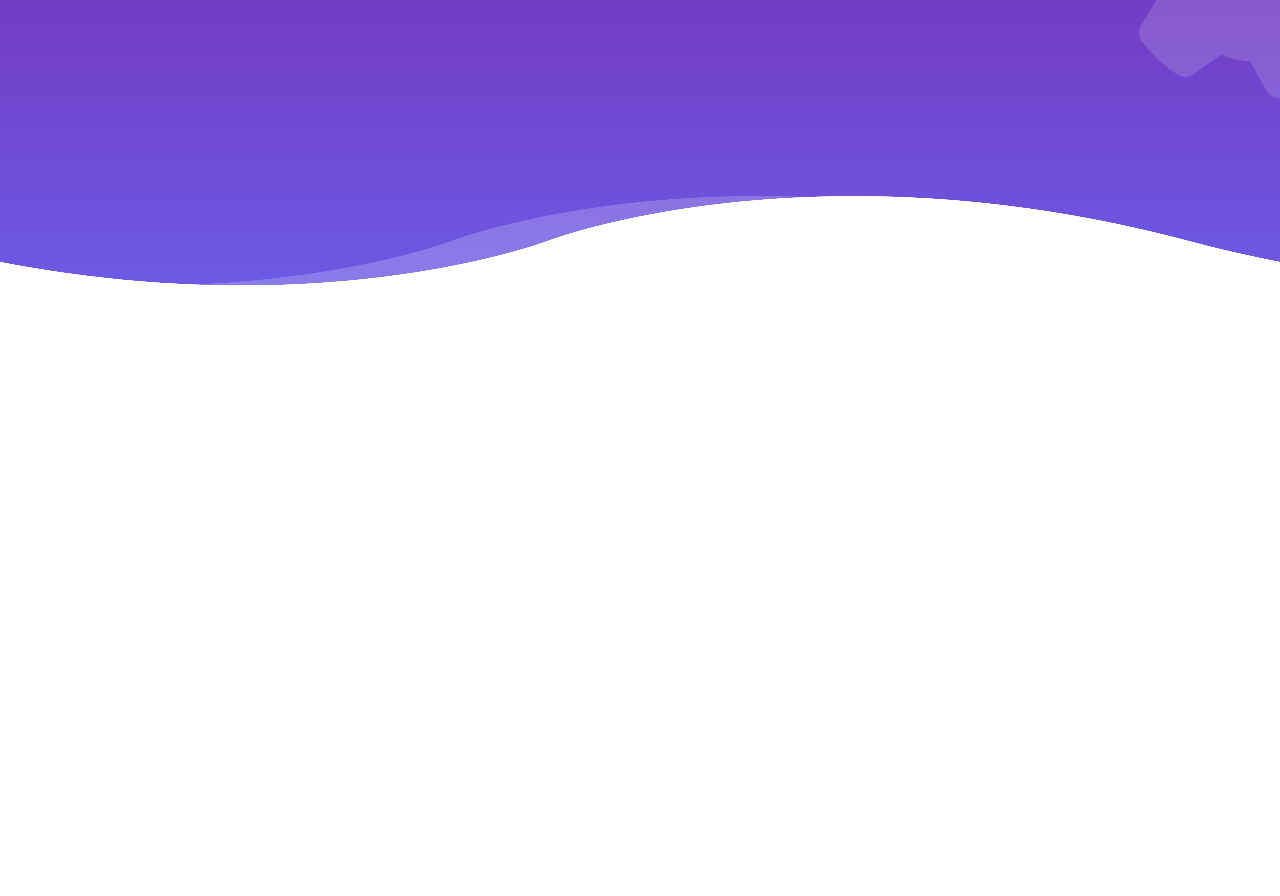
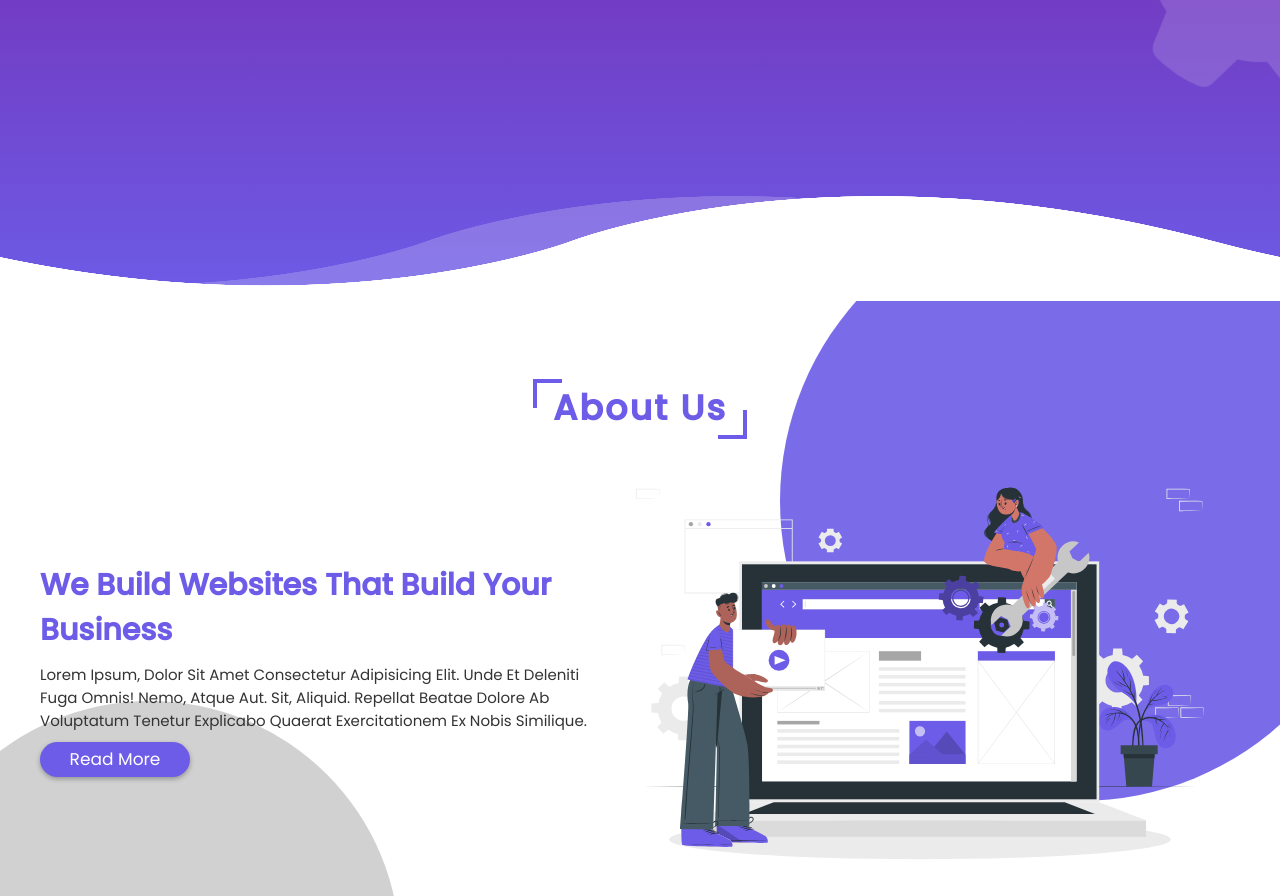
Before and after one commit to ydeek/WebDesignAndDevelopmentServices, a plain HTML site: page index.html in a window 1280 px wide. Shown: the part 579-1475 px from the top of the page. Before the commit the page ends 880 px from the top, so only its background shows below. Drawn offline with nearby package versions, Linux system fonts and the light colour scheme.

Commit message:
completed developing about us section

```diff
--- a/css/style.css
+++ b/css/style.css
@@ -22,6 +22,63 @@ html {
 body {
     overflow-x: hidden;
 }
+
+.heading{
+    margin: 2rem;
+    padding-top: 6rem;
+    display: inline-block;
+    font-size: 3.5rem;
+    color: var(--color);
+    position: relative;
+    letter-spacing:.2rem ;
+}
+
+.heading::before, .heading::after{
+   content:'';
+   position: absolute;
+   height: 2.5rem;
+   width: 2.5rem;
+   border-top: .4rem solid var(--color);
+   border-left: .4rem solid var(--color);
+}
+
+.heading::before{
+    top:5.8rem; left: -2rem;
+}
+
+
+.heading::after{
+    bottom:-.5rem; right: -2rem;
+    transform: rotate(180deg);
+}
+
+.btn{
+    outline: none;
+    border:none;
+    border-radius: 5rem;
+    background:var(--color);
+    color: #fff;
+    cursor: pointer;
+    height:3.5rem;
+    width:15rem;
+    font-size: 1.7rem;
+    box-shadow:0 .2rem .5rem rgba(0,0,0,.3);
+}
+
+.btn:hover{
+    letter-spacing: .1rem;
+    opacity: 0.8;
+
+}
+
+
+
+
+
+
+
+
+
 
 .header {
     display: flex;
@@ -181,7 +238,62 @@ body {
 
 
 
+    .about{
+        min-height: 100vh;
+        width: 100vw;
+        text-align: center;
+        position: relative;
+        overflow: hidden;
+    }
 
+    .about .row{
+        display: flex;
+        align-items: center;
+        justify-content: space-around;
+        padding: 0 4rem;
+    }
+
+    .about .row .content{
+        text-align:left;
+    }
+
+    .about .row .image img{
+       width:50vw;
+    }
+
+.about .row .content h3{
+    font-size: 3rem;
+    color:var(--color)
+}
+
+
+.about .row .content p{
+    font-size: 1.5rem;
+    color:#333;
+    padding: 1rem 0;
+}
+
+.about::before, .about::after{
+    content: '';
+    position: absolute;
+    z-index: -1;
+    opacity: .9;
+    border-radius: 50%;
+}
+
+.about::before{
+    height:50rem ;
+    width: 50rem;
+    background:#ccc;
+    bottom:-10rem; left:-10rem;
+}
+
+.about::after{
+    height:60rem ;
+    width: 60rem;
+    background:var(--color);
+    top:-10rem; right:-10rem;
+}
 
 
 
@@ -253,6 +365,13 @@ body {
     font-size: 1.7rem;
 }
 
+.about .row{
+    flex-flow: column-reverse;
+    padding: 0 2rem;
+}
 
+.about .row .imgage img{
+   width: 100vw;
+}
 
 }
--- a/index.html
+++ b/index.html
@@ -56,22 +56,34 @@
      <div class="fas fa-cog nut1"></div>
      <div class="fas fa-cog nut2"></div>
 
+</section>
+<!--home section ends-->
+
+
+<!--about section starts-->
+   <section id="about" class="about">
+
+<h1 class="heading">about us</h1>
+
+<div class="row">
+    <div class="content">
+       <h3>We Build Websites that build your business</h3>
+       <p>Lorem ipsum, dolor sit amet consectetur adipisicing elit. Unde et deleniti fuga omnis! Nemo, atque aut. Sit, aliquid. Repellat beatae dolore ab voluptatum tenetur explicabo quaerat exercitationem ex nobis similique.</p>
+       <a href=""><button class="btn">read more</button></a>
+    </div>
+    <div class="image">
+        <img src="./img/about-img.svg" alt="">
+    </div>
+
+</div>
 
 
 
 
-</section>
+   </section>
 
 
-
-
-
-<!--home section endss-->
-
-
-
-
-
+   <!--about section ends-->
 
 
 
--- a/js/main.js
+++ b/js/main.js
@@ -9,6 +9,13 @@ $(window).on('load scroll', function(){
     $('.fa-bars').removeClass('fa-times');
     $('.navbar').removeClass('nav-toggle');
 
+
+    if($(window).scrollTop() > 30){
+     $('.header').css({'background':'#6c5ce7','box-shadow':'0 .2rem .5rem rgba(0,0,0,.4)'});
+    }else{
+        $('.header').css({'background':'none','box-shadow':'none'});
+    }
+
 });
 
 });
```
Also changed, not shown: img/about-img.svg (added).
